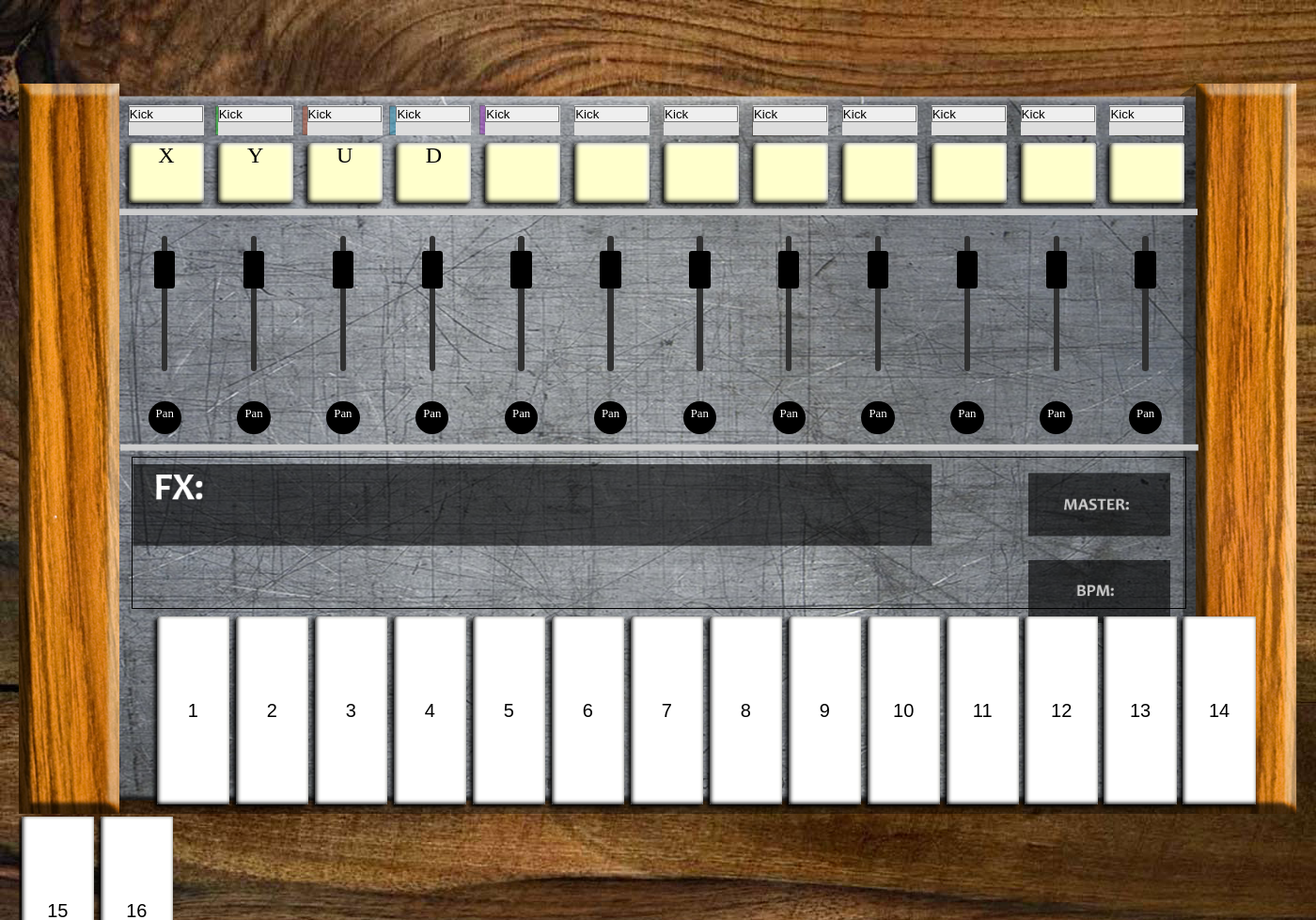
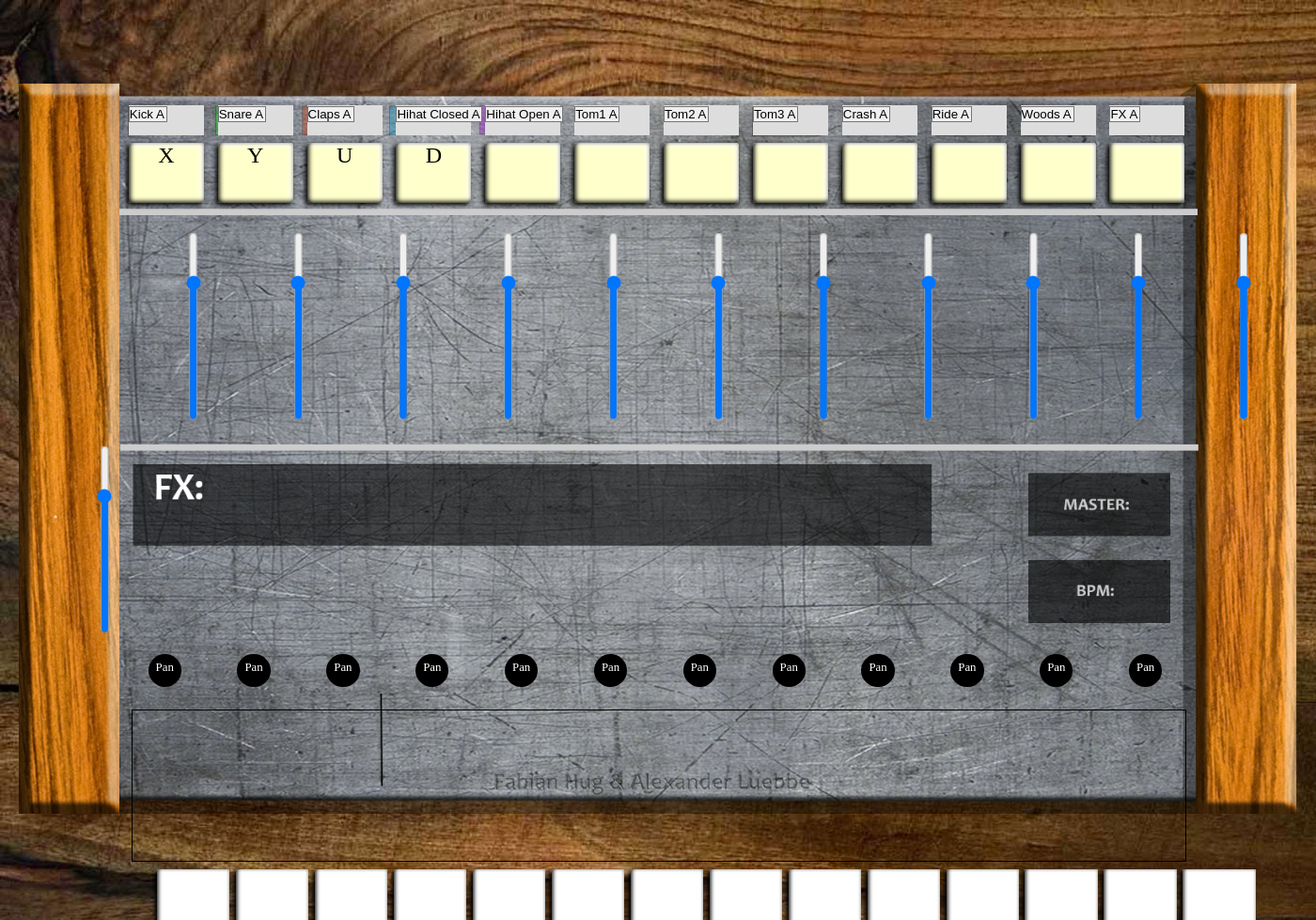
Before and after one commit to Phewz/prg, a PHP site: page / in a window 1400 px wide. Shown: the top 979 px of the page at 94% size. Run offline with PHP 8.4, Linux system fonts and the light colour scheme.

Commit message:
Neue Fader + Renaming diverser Elemente

```diff
--- a/css/screen.css
+++ b/css/screen.css
@@ -58,7 +58,7 @@ option{
 }
 
 /*TRIGGERPADS*/
-#trigger1{
+#triggerKick{
 	margin-left: 7.3em;
 }
 .triggers{
@@ -87,33 +87,26 @@ p{
 }
 
 /*VOLUMEFADER*/
-#slide1{
-	margin-left: 9.5em;
+
+#faderKick{
+	margin-left: 12.85em;
 }
-.slides{
-	vertical-align: top;
-	height: 9em;
-	width: 0.4em;
-	background-color: #303030;
-	border-radius: 0.2em;
-	margin-top: 1.5em;
-	margin-left: 5.28em;
-	margin-bottom: 1em;
-	display: inline-block;
-}
-.faders{
-	height: 2.5em;
-	width: 1.4em;
-	background-color: #000;
-	border-radius: 0.2em;
-	margin-top: 1em;
-	margin-left: -0.5em;
-	margin-bottom: 1em;
-	display: inline-block;
+
+input[type=range][orient=vertical]{
+    writing-mode: bt-lr; /* IE */
+    -webkit-appearance: slider-vertical; /* WebKit */
+		vertical-align: top;
+    width: 1.4em;
+    height: 15em;
+    padding: 0 5px;
+		margin-top: 1.5em;
+		margin-left: 5.78em;
+		margin-bottom: 0.5em;
+		display: inline-block;
 }
 
 /*PANORAMAKNOBS*/
-#pan1{
+#panKick{
 	margin-left: 8.6em;
 }
 .pans{
--- a/index.html
+++ b/index.html
@@ -16,209 +16,177 @@
       <div id = "devicecontent">
         <!--SelectorSection-->
         <div id = "SelectorSection">
+
           <div id = "dropDown1" class = "dropDowns">
             <select class = "dDs"> <!--Position eines offenen DDMenüs lässt sich so leider nicht kontrollieren. Arbeite an einer Lösung (Stichwort <ul><li> usw.)-->
-                 <option value = "1">Kick</option>
-                 <option value = "2">Snare</option>
-                 <option value = "3">Open Hihat</option>
-                 <option value = "4">Closed Hihat</option>
-                 <option value = "5">Crash</option>
-                 <option value = "6">Tom1</option>
+                 <option value = "1">Kick A</option>
+                 <option value = "2">Kick B</option>
+                 <option value = "3">Kick C</option>
             </select>
           </div>
 
           <div class = "dropDowns">
             <select class = "dDs">
-                 <option value = "1">Kick</option>
-                 <option value = "2">Snare</option>
-                 <option value = "3">Open Hihat</option>
-                 <option value = "4">Closed Hihat</option>
-                 <option value = "5">Crash</option>
-                 <option value = "6">Tom1</option>
+                 <option value = "1">Snare A</option>
+                 <option value = "2">Snare B</option>
+                 <option value = "3">Snare C</option>
             </select>
           </div>
 
           <div class = "dropDowns">
             <select class = "dDs">
-                 <option value = "1">Kick</option>
-                 <option value = "2">Snare</option>
-                 <option value = "3">Open Hihat</option>
-                 <option value = "4">Closed Hihat</option>
-                 <option value = "5">Crash</option>
-                 <option value = "6">Tom1</option>
+                 <option value = "1">Claps A</option>
+                 <option value = "2">Claps B</option>
+                 <option value = "3">Claps C</option>
             </select>
           </div>
 
           <div class = "dropDowns">
             <select class = "dDs">
-                 <option value = "1">Kick</option>
-                 <option value = "2">Snare</option>
-                 <option value = "3">Open Hihat</option>
-                 <option value = "4">Closed Hihat</option>
-                 <option value = "5">Crash</option>
-                 <option value = "6">Tom1</option>
+                 <option value = "1">Hihat Closed A</option>
+                 <option value = "2">Hihat Closed B</option>
+                 <option value = "3">Hihat Closed C</option>
             </select>
           </div>
 
           <div class = "dropDowns">
             <select class = "dDs">
-                 <option value = "1">Kick</option>
-                 <option value = "2">Snare</option>
-                 <option value = "3">Open Hihat</option>
-                 <option value = "4">Closed Hihat</option>
-                 <option value = "5">Crash</option>
-                 <option value = "6">Tom1</option>
+                 <option value = "1">Hihat Open A</option>
+                 <option value = "2">Hihat Open B</option>
+                 <option value = "3">Hihat Open C</option>
             </select>
           </div>
 
           <div class = "dropDowns">
             <select class = "dDs">
-                 <option value = "1">Kick</option>
-                 <option value = "2">Snare</option>
-                 <option value = "3">Open Hihat</option>
-                 <option value = "4">Closed Hihat</option>
-                 <option value = "5">Crash</option>
-                 <option value = "6">Tom1</option>
+                 <option value = "1">Tom1 A</option>
+                 <option value = "2">Tom1 B</option>
+                 <option value = "3">Tom1 C</option>
             </select>
           </div>
 
           <div class = "dropDowns">
             <select class = "dDs">
-                 <option value = "1">Kick</option>
-                 <option value = "2">Snare</option>
-                 <option value = "3">Open Hihat</option>
-                 <option value = "4">Closed Hihat</option>
-                 <option value = "5">Crash</option>
-                 <option value = "6">Tom1</option>
+                 <option value = "1">Tom2 A</option>
+                 <option value = "2">Tom2 B</option>
+                 <option value = "3">Tom2 C</option>
             </select>
           </div>
 
           <div class = "dropDowns">
             <select class = "dDs">
-                 <option value = "1">Kick</option>
-                 <option value = "2">Snare</option>
-                 <option value = "3">Open Hihat</option>
-                 <option value = "4">Closed Hihat</option>
-                 <option value = "5">Crash</option>
-                 <option value = "6">Tom1</option>
+                 <option value = "1">Tom3 A</option>
+                 <option value = "2">Tom3 B</option>
+                 <option value = "3">Tom3 C</option>
             </select>
           </div>
 
           <div class = "dropDowns">
             <select class = "dDs">
-                 <option value = "1">Kick</option>
-                 <option value = "2">Snare</option>
-                 <option value = "3">Open Hihat</option>
-                 <option value = "4">Closed Hihat</option>
-                 <option value = "5">Crash</option>
-                 <option value = "6">Tom1</option>
+                 <option value = "1">Crash A</option>
+                 <option value = "2">Crash B</option>
+                 <option value = "3">Crash C</option>
             </select>
           </div>
 
           <div class = "dropDowns">
             <select class = "dDs">
-                 <option value = "1">Kick</option>
-                 <option value = "2">Snare</option>
-                 <option value = "3">Open Hihat</option>
-                 <option value = "4">Closed Hihat</option>
-                 <option value = "5">Crash</option>
-                 <option value = "6">Tom1</option>
+                 <option value = "1">Ride A</option>
+                 <option value = "2">Ride B</option>
+                 <option value = "3">Ride C</option>
             </select>
           </div>
 
           <div class = "dropDowns">
             <select class = "dDs">
-                 <option value = "1">Kick</option>
-                 <option value = "2">Snare</option>
-                 <option value = "3">Open Hihat</option>
-                 <option value = "4">Closed Hihat</option>
-                 <option value = "5">Crash</option>
-                 <option value = "6">Tom1</option>
+                 <option value = "1">Woods A</option>
+                 <option value = "2">Woods B</option>
+                 <option value = "3">Woods C</option>
             </select>
           </div>
 
           <div class = "dropDowns">
             <select class = "dDs">
-                 <option value = "1">Kick</option>
-                 <option value = "2">Snare</option>
-                 <option value = "3">Open Hihat</option>
-                 <option value = "4">Closed Hihat</option>
-                 <option value = "5">Crash</option>
-                 <option value = "6">Tom1</option>
+                 <option value = "1">FX A</option>
+                 <option value = "2">FX B</option>
+                 <option value = "3">FX C</option>
             </select>
           </div>
-
+<!--Die Codeminimierung mittels PHP ist hier nicht ohne weiteres möglich,
+da jeder "Kanal" individuell arbeitet.-->
 
         <!-- TriggerPadSection -->
         <div id= "TriggerPadSection">
-          <div id = "trigger1" class = "triggers"><p>X</p></div> <!--zum Thema Wiederholungen: ngRepeat zusammen anschauen-->
-          <div id = "trigger2" class = "triggers"><p>Y</p></div>
-          <div id = "trigger3" class = "triggers"><p>U</p></div>
-          <div id = "trigger4" class = "triggers"><p>D</p></div>
-          <div id = "trigger5" class = "triggers"></div>
-          <div id = "trigger6" class = "triggers"></div>
-          <div id = "trigger7" class = "triggers"></div>
-          <div id = "trigger8" class = "triggers"></div>
-          <div id = "trigger9" class = "triggers"></div>
-          <div id = "trigger10" class = "triggers"></div>
-          <div id = "trigger11" class = "triggers"></div>
-          <div id = "trigger12" class = "triggers"></div>
+          <div id = "triggerKick" class = "triggers"><p>X</p></div> <!--zum Thema Wiederholungen: ngRepeat zusammen anschauen-->
+          <div id = "triggerSnare" class = "triggers"><p>Y</p></div>
+          <div id = "triggerClaps" class = "triggers"><p>U</p></div>
+          <div id = "triggerHihatClosed" class = "triggers"><p>D</p></div>
+          <div id = "triggerHihatOpen" class = "triggers"></div>
+          <div id = "triggerTom1" class = "triggers"></div>
+          <div id = "triggerTom2" class = "triggers"></div>
+          <div id = "triggerTom3" class = "triggers"></div>
+          <div id = "triggerCrash" class = "triggers"></div>
+          <div id = "triggerRide" class = "triggers"></div>
+          <div id = "triggerWoods" class = "triggers"></div>
+          <div id = "triggerFX" class = "triggers"></div>
         </div>
 
         <!-- FaderSection-->
         <div id = "FaderSection">
-          <div id = "slide1" class = "slides">
-            <div id = "fader1" class = "faders"></div>
-          </div>
-          <div id = "slide2" class = "slides">
-            <div id = "fader2" class = "faders"></div>
-          </div>
-          <div id = "slide3" class = "slides">
-            <div id = "fader3" class = "faders"></div>
-          </div>
-          <div id = "slide4" class = "slides">
-            <div id = "fader4" class = "faders"></div>
-          </div>
-          <div id = "slide5" class = "slides">
-            <div id = "fader5" class = "faders"></div>
-          </div>
-          <div id = "slide6" class = "slides">
-            <div id = "fader6" class = "faders"></div>
-          </div>
-          <div id = "slide7" class = "slides">
-            <div id = "fader7" class = "faders"></div>
-          </div>
-          <div id = "slide8" class = "slides">
-            <div id = "fader8" class = "faders"></div>
-          </div>
-          <div id = "slide9" class = "slides">
-            <div id = "fader9" class = "faders"></div>
-          </div>
-          <div id = "slide10" class = "slides">
-            <div id = "fader10" class = "faders"></div>
-          </div>
-          <div id = "slide11" class = "slides">
-            <div id = "fader11" class = "faders"></div>
-          </div>
-          <div id = "slide12" class = "slides">
-            <div id = "fader12" class = "faders"></div>
-          </div>
+
+          <input id=faderKick type=range min=0 max=100 value=75 step=1 onchange="outputUpdate(value)" orient="vertical">
+          <output id=volume1 for=faderKick ></output>
+
+          <input id=faderSnare type=range min=0 max=100 value=75 step=1 onchange="outputUpdate(value)" orient="vertical">
+          <output id=volume2 for=faderSnare ></output>
+
+          <input id=faderClaps type=range min=0 max=100 value=75 step=1 onchange="outputUpdate(value)" orient="vertical">
+          <output id=volume3 for=faderClaps ></output>
+
+          <input id=faderHihatClosed type=range min=0 max=100 value=75 step=1 onchange="outputUpdate(value)" orient="vertical">
+          <output id=volume4 for=faderHihatClosed ></output>
+
+          <input id=faderHihatOpen type=range min=0 max=100 value=75 step=1 onchange="outputUpdate(value)" orient="vertical">
+          <output id=volume5 for=faderHihatOpen ></output>
+
+          <input id=faderTom1 type=range min=0 max=100 value=75 step=1 onchange="outputUpdate(value)" orient="vertical">
+          <output id=volume6 for=faderTom1 ></output>
+
+          <input id=faderTom2 type=range min=0 max=100 value=75 step=1 onchange="outputUpdate(value)" orient="vertical">
+          <output id=volume7 for=faderTom2 ></output>
+
+          <input id=faderTom3 type=range min=0 max=100 value=75 step=1 onchange="outputUpdate(value)" orient="vertical">
+          <output id=volume8 for=faderTom3 ></output>
+
+          <input id=faderCrash type=range min=0 max=100 value=75 step=1 onchange="outputUpdate(value)" orient="vertical">
+          <output id=volume9 for=faderCrash ></output>
+
+          <input id=faderRide type=range min=0 max=100 value=75 step=1 onchange="outputUpdate(value)" orient="vertical">
+          <output id=volume2 for=faderRide ></output>
+
+          <input id=faderWoods type=range min=0 max=100 value=75 step=1 onchange="outputUpdate(value)" orient="vertical">
+          <output id=volume2 for=faderWoods ></output>
+
+          <input id=faderFX type=range min=0 max=100 value=75 step=1 onchange="outputUpdate(value)" orient="vertical">
+          <output id=volume2 for=faderFX ></output>
+
         </div>
+
 
         <!--PanningSection-->
         <div id = "PanningSection">
-          <div id = "pan1" class = "pans"><p class = "panFont" >Pan</p></div>
-          <div id = "pan2" class = "pans"><p class = "panFont" >Pan</p></div>
-          <div id = "pan3" class = "pans"><p class = "panFont" >Pan</p></div>
-          <div id = "pan4" class = "pans"><p class = "panFont" >Pan</p></div>
-          <div id = "pan5" class = "pans"><p class = "panFont" >Pan</p></div>
-          <div id = "pan6" class = "pans"><p class = "panFont" >Pan</p></div>
-          <div id = "pan7" class = "pans"><p class = "panFont" >Pan</p></div>
-          <div id = "pan8" class = "pans"><p class = "panFont" >Pan</p></div>
-          <div id = "pan9" class = "pans"><p class = "panFont" >Pan</p></div>
-          <div id = "pan10" class = "pans"><p class = "panFont" >Pan</p></div>
-          <div id = "pan11" class = "pans"><p class = "panFont" >Pan</p></div>
-          <div id = "pan12" class = "pans"><p class = "panFont" >Pan</p></div>
+          <div id = "panKick" class = "pans"><p class = "panFont" >Pan</p></div>
+          <div id = "panSnare" class = "pans"><p class = "panFont" >Pan</p></div>
+          <div id = "panClaps" class = "pans"><p class = "panFont" >Pan</p></div>
+          <div id = "panHihatClosed" class = "pans"><p class = "panFont" >Pan</p></div>
+          <div id = "panHihatOpen" class = "pans"><p class = "panFont" >Pan</p></div>
+          <div id = "panTom1" class = "pans"><p class = "panFont" >Pan</p></div>
+          <div id = "panTom2" class = "pans"><p class = "panFont" >Pan</p></div>
+          <div id = "panTom3" class = "pans"><p class = "panFont" >Pan</p></div>
+          <div id = "panCrash" class = "pans"><p class = "panFont" >Pan</p></div>
+          <div id = "panRide" class = "pans"><p class = "panFont" >Pan</p></div>
+          <div id = "panWoods" class = "pans"><p class = "panFont" >Pan</p></div>
+          <div id = "panFX" class = "pans"><p class = "panFont" >Pan</p></div>
         </div>
 
         <!--GlobalSection-->
```
